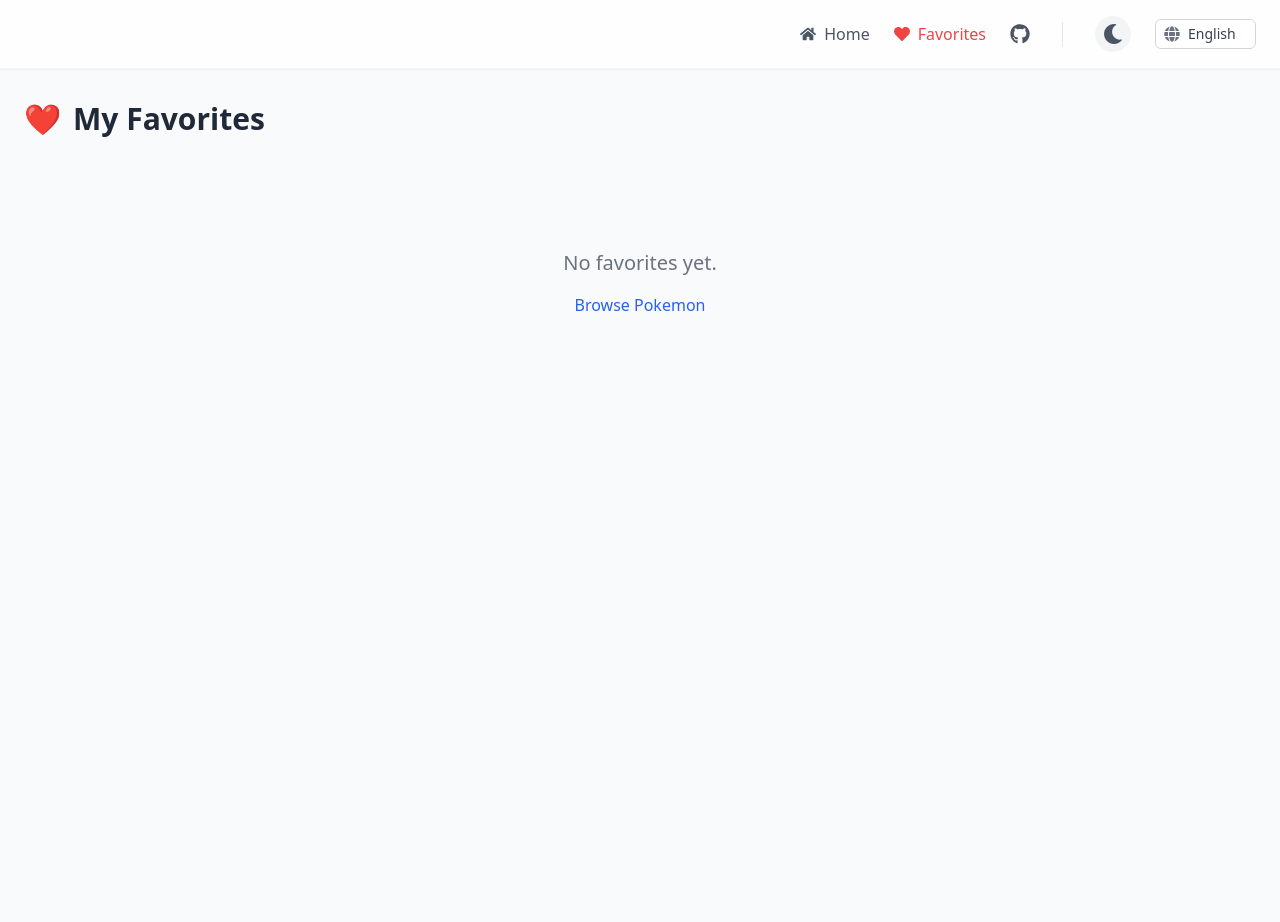
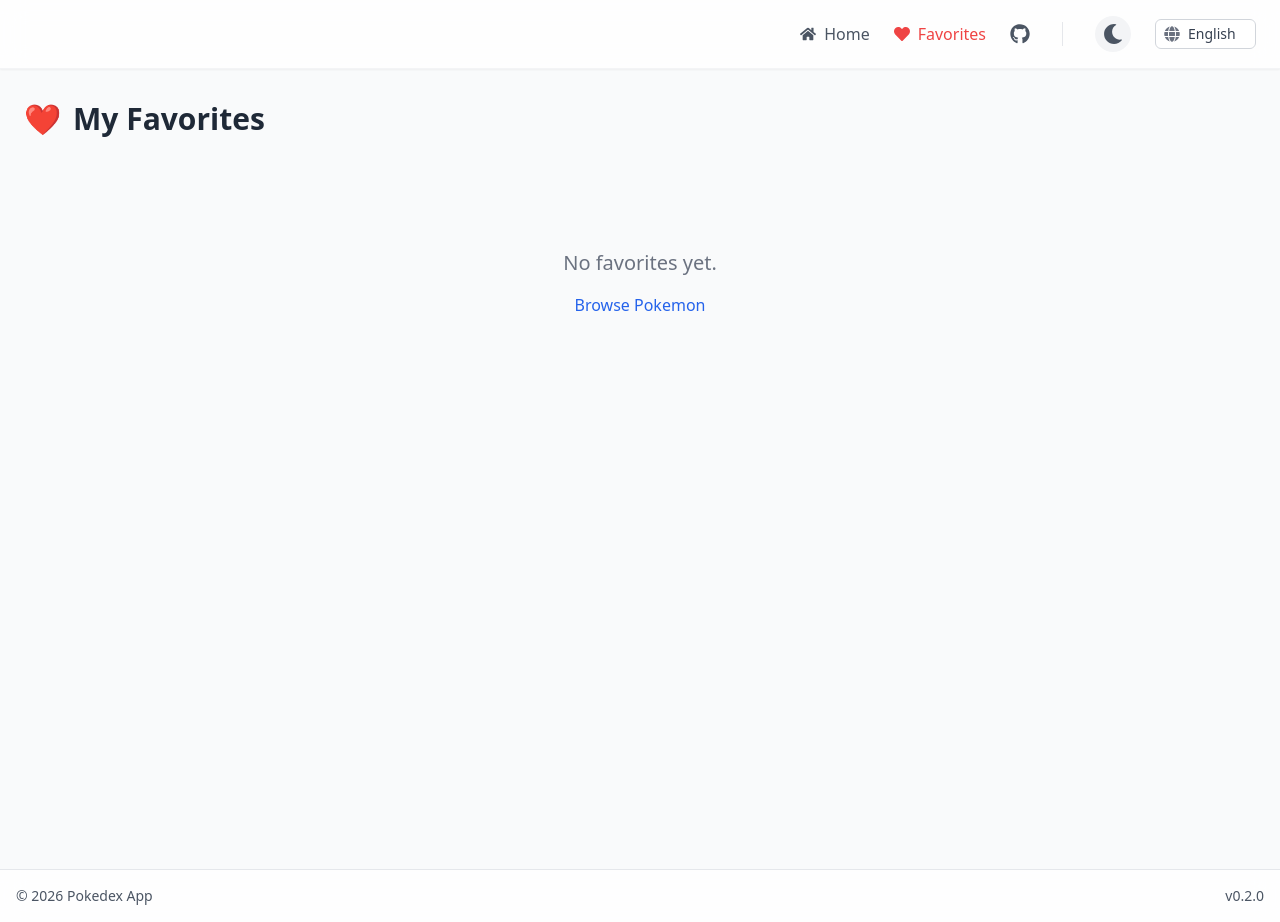
Before and after one commit to tetsuo692/pokedex, a React (Vite) app: page /favorites in a window 1280 px wide. Before the commit the page ends 869 px from the top, so only its background shows below. Built offline with nearby package versions, Linux system fonts and the light colour scheme; what axios-cache-interceptor would draw is missing.

Commit message:
feat(ui): Display app version in Footer

```diff
--- a/src/App.tsx
+++ b/src/App.tsx
@@ -4,17 +4,19 @@ import { FavoritesPage } from './pages/FavoritesPage';
 import { Navbar } from './components/Navbar';
 import { ThemeProvider } from './context/ThemeContext';
 import './index.css'
+import { Footer } from './components/Footer';
 
 function App() {
   return (
     <ThemeProvider>
       <Router>
-        <div className="font-sans text-gray-900 transition-colors duration-300 dark:bg-gray-900 dark:text-gray-100 min-h-screen">
+        <div className="font-sans text-gray-900 transition-colors duration-300 dark:bg-gray-900 dark:text-gray-100 min-h-screen flex flex-col">
           <Navbar />
           <Routes>
             <Route path="/" element={<PokemonList />} />
             <Route path="/favorites" element={<FavoritesPage />} />
           </Routes>
+          <Footer />
         </div>
       </Router>
     </ThemeProvider>
--- /dev/null
+++ b/src/components/Footer.tsx
@@ -0,0 +1,14 @@
+import React from 'react';
+
+export const Footer: React.FC = () => {
+    return (
+        <footer className="w-full py-4 mt-auto bg-white/80 dark:bg-gray-800/80 backdrop-blur-md border-t border-gray-200 dark:border-gray-700 transition-colors duration-300">
+            <div className="container mx-auto px-4 flex justify-between items-center text-sm text-gray-600 dark:text-gray-400">
+                <p>© {new Date().getFullYear()} Pokedex App</p>
+                <div className="flex items-center gap-2">
+                    <span>v{__APP_VERSION__}</span>
+                </div>
+            </div>
+        </footer>
+    );
+};
--- /dev/null
+++ b/src/vite-env.d.ts
@@ -0,0 +1,3 @@
+/// <reference types="vite/client" />
+
+declare const __APP_VERSION__: string;
--- a/vite.config.ts
+++ b/vite.config.ts
@@ -7,11 +7,17 @@ import path from 'node:path';
 import { fileURLToPath } from 'node:url';
 import { storybookTest } from '@storybook/addon-vitest/vitest-plugin';
 import { playwright } from '@vitest/browser-playwright';
+import fs from 'node:fs';
+
 const dirname = typeof __dirname !== 'undefined' ? __dirname : path.dirname(fileURLToPath(import.meta.url));
+const packageJson = JSON.parse(fs.readFileSync(path.resolve(dirname, 'package.json'), 'utf-8'));
 
 // More info at: https://storybook.js.org/docs/next/writing-tests/integrations/vitest-addon
 export default defineConfig({
   base: 'https://pokedex.belleguic.com/',
+  define: {
+    __APP_VERSION__: JSON.stringify(packageJson.version),
+  },
   plugins: [react()],
   test: {
     projects: [{
```
